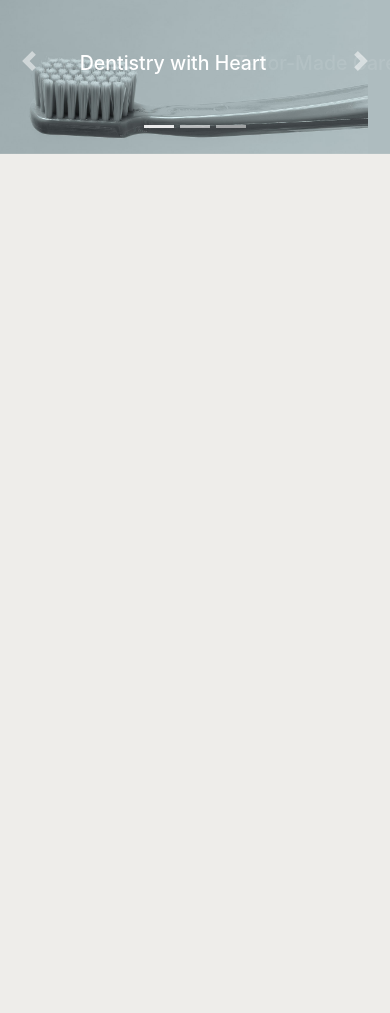
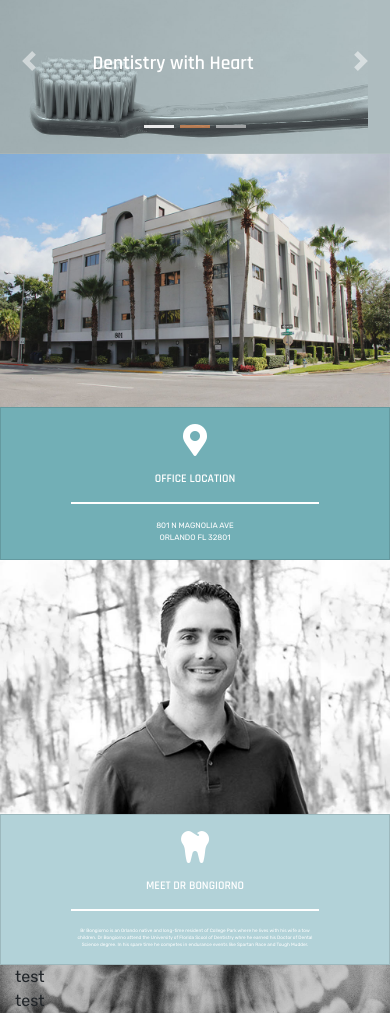
Before and after one commit to ntravaglini/jmb-dentistry, a website: page index.html in a window 390 px wide. Shown: the part 79-1092 px from the top of the page. Before the commit the page ends 844 px from the top, so only its background shows below. Drawn offline with nearby package versions, Linux system fonts and the light colour scheme.

Commit message:
Added Location and Meet Sections

```diff
--- a/css/main.scss
+++ b/css/main.scss
@@ -4,8 +4,37 @@ $mid: #92c0c6;
 $dark: #72afb6;
 $peach: #ff9955;
 
+@import url('https://fonts.googleapis.com/css2?family=Rajdhani:wght@400;600&family=Rubik&display=swap');
+
+html {
+  scroll-behavior: smooth;
+}
+
 body {
     background-color: $linen;
+    font-family: 'Rubik', sans-derif;
+}
+
+h1,h2,h3,h4,h5,h6 {
+  font-family: 'Rajdhani', sans-serif;
+  font-weight: 600;
+}
+
+h1 {
+  font-size: 3vw;
+  margin-bottom: 0;
+}
+
+p {
+  font-size: 1vw;
+}
+
+.card {
+  border-radius: 0;
+}
+
+.row {
+  padding:0;
 }
 
 .carousel-top {
@@ -19,9 +48,21 @@ body {
   }
 }
 
+#carouselIndicators li.active {
+  background-color: $peach;
+}
+
+.carousel-control-prev-icon a:hover {
+  color: $peach;
+}
+
+.fitFrame {
+  max-width: 100%;
+}
+
 nav {
     .logo-size, .navbar-brand {
-        max-width: 230px;
+        max-width: 250px;
     }
     .navbar {
         background-color: $linen;
@@ -204,3 +245,34 @@ nav {
       transform: translateY(-9px) rotate(135deg);
     }
   }
+
+.locationBox {
+  background-color: $dark;
+  height: 100%;
+  max-width: 100%;
+      p {
+        font-size:2vw;
+      }
+}
+
+.meetBox {
+  background-color: $light;
+  height: 100%;
+  max-width: 100%;
+      p {
+        font-size:1.2vw;
+      }
+}
+
+.line {
+  border-top: 2px solid #fff;
+}
+
+footer {
+  .xray {
+    background-image: url("/img/xray.jpg");
+    background-repeat: no-repeat !important;
+    background-size: cover !important;
+    background-position: center;
+  }
+}
--- a/index.html
+++ b/index.html
@@ -8,7 +8,7 @@
 
     <!-- build:css css/main.css -->
     <link rel="stylesheet" href="node_modules/bootstrap/dist/css/bootstrap.min.css">
-    <link rel="stylesheet" href="node_modules/font-awesome/css/font-awesome.min.css">
+    <link rel="stylesheet" href="https://use.fontawesome.com/releases/v5.13.0/css/all.css">
     <link rel="stylesheet" href="css/animate.css">
     <link rel="stylesheet" href="css/main.css">
     <!-- endbuild -->
@@ -16,15 +16,14 @@
 </head>
 
 <body>
-
-
-
+  <div class="container-fluid p-0 w-100">
     <header>
 
+<!-- Navigation ///////////////////////////////////////////////////////-->
        <nav class="navbar navbar-expand-lg bg-dark fixed-top">
             <div class="container">
                 <a href="index.html" class="logo-size">
-                    <img src="img/JMB_Mobile_401x94.png" class="pr-3 w-75" alt="JMB Dentistry logo">
+                    <img src="img/JMB_Mobile_401x94.png" class="pr-3 w-100" alt="JMB Dentistry logo">
                 </a>
 
                 <div class="navTrigger mr-3 d-lg-none" data-toggle="collapse" data-target="#navbarNavDropdown" aria-controls="navbarNavDropdown" aria-expanded="false" aria-label="Toggle navigation">
@@ -33,7 +32,8 @@
 
                 <div id="navbarNavDropdown" class="collapse navbar-collapse">
                     <ul class="navbar-nav ml-auto">
-                        <li class="nav-item d-flex justify-content-center"><a href="#" class="nav-link">Meet the Dr.</a></li>
+                        <li class="nav-item d-flex justify-content-center"><a href="#ourOffice" class="nav-link">Our Office</a></li>
+                        <li class="nav-item d-flex justify-content-center"><a href="#meetDr" class="nav-link">Meet the Dr.</a></li>
                         <li class="nav-item d-flex justify-content-center"><a href="#" class="nav-link">Services</a></li>
                         <li class="nav-item d-flex justify-content-center"><a href="#" class="nav-link">Contact Us</a></li>
                     </ul>
@@ -41,71 +41,136 @@
 
             </div>
         </nav>
+<!-- End Navigation ///////////////////////////////////////////////////////-->
 
+<!-- Carousel /////////////////////////////////////////////////////////////-->
         <div class="mt-5">
-            <div id="carouselExampleIndicators" class="carousel slide" data-ride="carousel">
+            <div id="carouselIndicators" class="carousel slide" data-ride="carousel">
                 <ol class="carousel-indicators">
-                    <li data-target="#carouselExampleIndicators" data-slide-to="0" class="active"></li>
-                    <li data-target="#carouselExampleIndicators" data-slide-to="1"></li>
-                    <li data-target="#carouselExampleIndicators" data-slide-to="2"></li>
+                    <li data-target="#carouselIndicators" data-slide-to="0" class="active"></li>
+                    <li data-target="#carouselIndicators" data-slide-to="1"></li>
+                    <li data-target="#carouselIndicators" data-slide-to="2"></li>
                 </ol>
 
                 <div class="carousel-inner">
 
                     <div class="carousel-item active">
                         <div class="carousel-caption">
-                            <h1 class="animated fadeInDown">
-                            Dentistry with Heart
-                            </h1>
-                            <p class="animated fadeInUp d-none d-sm-block">
-                            First-Class Family Dentistry is all in the Details.<br>
-                            You'll look forward to your next appointment.
-                            </p>
-
+                            <h1 class="animated fadeInDown">Dentistry with Heart</h1>
+                            <p class="animated fadeInUp d-none d-sm-block">First-Class Family Dentistry is all in the Details.<br>
+                            You'll look forward to your next appointment.</p>
                         </div>
                         <img class="d-block w-100" src="img/jmb-slide-1.jpg" alt="First slide">
                     </div>
 
                     <div class="carousel-item">
                         <div class="carousel-caption">
-                            <h1 class="animated fadeInLeft">
-                            Tailor-Made Care
-                            </h1>
-                            <p class="animated fadeInRight d-none d-sm-block">
-                            We want to hear your concerns and help<br>you make decisions that are best for you.
-                            </p>
-
+                            <h1 class="animated fadeInRight">Tailor-Made Care</h1>
+                            <p class="animated fadeInLeft d-none d-sm-block">We want to hear your concerns and help<br>
+                            you make decisions that are best for you.</p>
                         </div>
                         <img class="d-block w-100" src="img/jmb-slide-2.jpg" alt="Second slide">
                     </div>
 
                     <div class="carousel-item">
                         <div class="carousel-caption">
-                            <h1 class="animated fadeInUp">
-                            State-of-the-Art
-                            </h1>
-                            <p class="animated fadeInDownp d-none d-sm-block">
-                            Innovations in material science, CAD/CAM machines, and new<br>techniques and interactions have significantly improved dental care..
-                            </p>
-
+                            <h1 class="animated fadeInUp">State-of-the-Art</h1>
+                            <p class="animated fadeInDown d-none d-sm-block">Innovations in material science, CAD/CAM machines, and new<br>
+                            techniques and interactions have significantly improved dental care..</p>
                         </div>
                         <img class="d-block w-100" src="img/jmb-slide-3.jpg" alt="Second slide">
                     </div>
 
                 </div>
 
-                <a class="carousel-control-prev" href="#carouselExampleIndicators" role="button" data-slide="prev">
+                <a class="carousel-control-prev" href="#carouselIndicators" role="button" data-slide="prev">
                     <span class="carousel-control-prev-icon" aria-hidden="true"></span>
                     <span class="sr-only">Previous</span>
                 </a>
-                <a class="carousel-control-next" href="#carouselExampleIndicators" role="button" data-slide="next">
+                <a class="carousel-control-next" href="#carouselIndicators" role="button" data-slide="next">
                     <span class="carousel-control-next-icon" aria-hidden="true"></span>
                     <span class="sr-only">Next</span>
                 </a>
             </div>
         </div>
+<!-- End Carousel ///////////////////////////////////////////////////////-->
 
     </header>
+
+<!-- Our Location ///////////////////////////////////////////////////////-->
+    <div id="ourOffice" class="anchor"></div>
+    <div class="container-fluid">
+
+        <div class="row">
+
+            <div class="col-12 col-md-6 p-0">
+                <img src="/img/office.JPG" alt="801 north magnolia office exterior" class="fitFrame">
+            </div>
+
+            <div class="col-12 col-md-6 p-0 text-white">
+                <div class="card h-100 justify-content-center locationBox text-center">
+                    <div class="row">
+                        <div class="col-8 offset-2">
+                            <i class="fas fa-map-marker-alt fa-2x my-3"></i>
+                            <h1>OFFICE LOCATION</h1>
+                            <hr class="line">
+                            <p class="mb-3">801 N MAGNOLIA AVE<br>ORLANDO FL 32801</p>
+                        </div>
+                    </div>
+                </div>
+            </div>
+
+        </div>
+
+    </div>
+<!-- End Our Location ///////////////////////////////////////////////////////-->
+
+<!-- Meet the Dr ///////////////////////////////////////////////////////-->
+    <div id="meetDr" class="container-fluid">
+        <div class="row">
+
+            <div class="col-12 col-md-6 p-0 order-md-2">
+                <img src="/img/dr-b.JPG" alt="801 north magnolia office exterior" class="fitFrame">
+            </div>
+
+            <div class="col-12 col-md-6 p-0 text-white">
+                <div class="card h-100 justify-content-center meetBox text-center">
+                    <div class="row">
+                        <div class="col-8 offset-2">
+                            <i class="fas fa-tooth fa-2x my-3"></i>
+                            <h1>MEET DR BONGIORNO</h1>
+                            <hr class="line">
+                            <p>Br Bongiorno is an Orlando native and long-time resident of College Park where he lives with his wife a tow children. Dr Bongiorno attend the University of Florida Scool of Dentistry whre he earned his Doctor of Dental Science degree. In his spare time he competes in endurance events like Spartan Race and Tough Mudder.</p>
+                        </div>
+                    </div>
+                </div>
+            </div>
+
+        </div>
+    </div>
+<!-- End Meet the Dr ///////////////////////////////////////////////////////-->
+
+<!-- Services ///////////////////////////////////////////////////////-->
+
+
+<!-- End Services ///////////////////////////////////////////////////////-->
+
+
+<!-- Footer ///////////////////////////////////////////////////////-->
+    <footer class="container-fluid">
+        <div class="row xray">
+            <div class="container">
+                <div class="row">
+                    <div class="col-12 col-md-6">
+                        test
+                    </div>
+                    <div class="col-12 col-md-6">
+                        test
+                    </div>
+                </div>
+            </div>
+        </div>
+    </footer>
 
 
 
@@ -118,6 +183,6 @@
     <script src="node_modules/bootstrap/dist/js/bootstrap.min.js"></script>
     <script src="js/main.js"></script>
     <!-- endbuild -->
-
+</div>
 </body>
 </html>
--- a/js/main.js
+++ b/js/main.js
@@ -1,3 +1,8 @@
 $('.navTrigger').click(function(){
     $(this).toggleClass('active');
   });
+
+$(function() {
+    $(".carousel").carousel( { interval: 10000 } );
+
+  });
--- a/package.json
+++ b/package.json
@@ -37,10 +37,10 @@
     "usemin-cli": "^0.6.0"
   },
   "dependencies": {
+    "@fortawesome/fontawesome-free": "^5.13.0",
     "animate.css": "^3.7.2",
     "bootstrap": "^4.4.1",
     "bootstrap-social": "^5.1.1",
-    "font-awesome": "^4.7.0",
     "jquery": "^3.4.0",
     "popper.js": "^1.12.9"
   }
```
Also changed, not shown: css/animate.css, css/main.css, img/dr-b.jpg (added), img/jmb-slide-3.jpg, img/jmb-slide-33.jpg (deleted), img/jmb-slide-333.jpg (deleted), img/office.jpg (added), img/xray.jpg (added), 1 other file.
